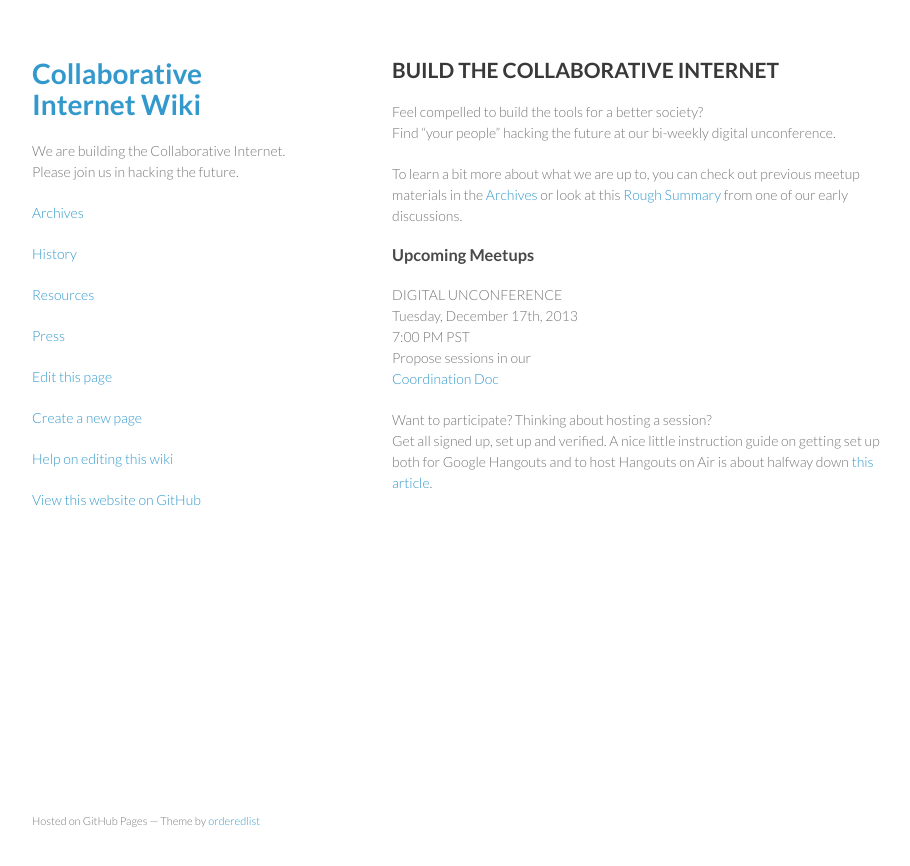
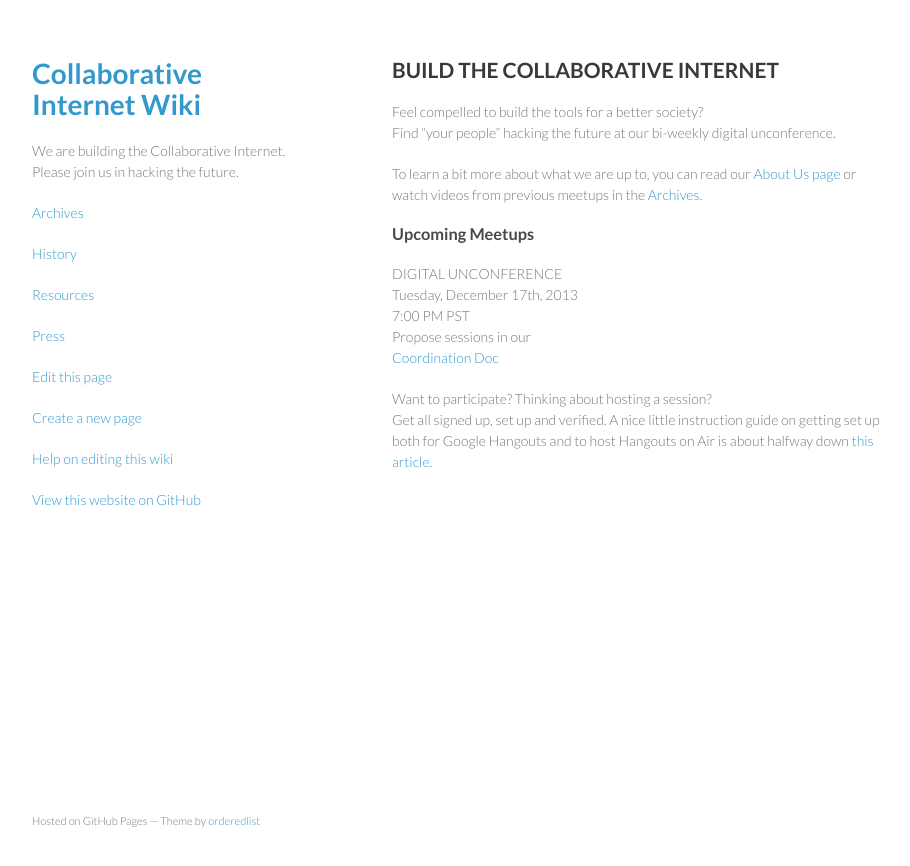
Before and after one commit to collaborativeinternet/collaborativeinternet.github.io, a Jekyll site: the page built from index.md, in a window 1280 px wide. Shown: the top 866 px of the page, without its empty margins (178-1088 px from the left). Built offline with Jekyll 4.4.1, drawn with Linux system fonts in a browser that asks for light colours.

Commit message:
Update index.md

```diff
--- a/index.md
+++ b/index.md
@@ -7,7 +7,7 @@ published: true
 Feel compelled to build the tools for a better society?
 Find "your people" hacking the future at our bi-weekly digital unconference.
 
-To learn a bit more about what we are up to, you can check out previous meetup materials in the [Archives](http://collaborativeinter.net/wiki/archives.html) or look at this [Rough Summary](http://collaborativeinter.net/wiki/RoughSummary.html) from one of our early discussions.
+To learn a bit more about what we are up to, you can read our [About Us page](http://collaborativeinter.net/wiki/aboutus.html) or watch videos from previous meetups in the [Archives](http://collaborativeinter.net/wiki/archives.html).
 
 ### Upcoming Meetups
 
```
